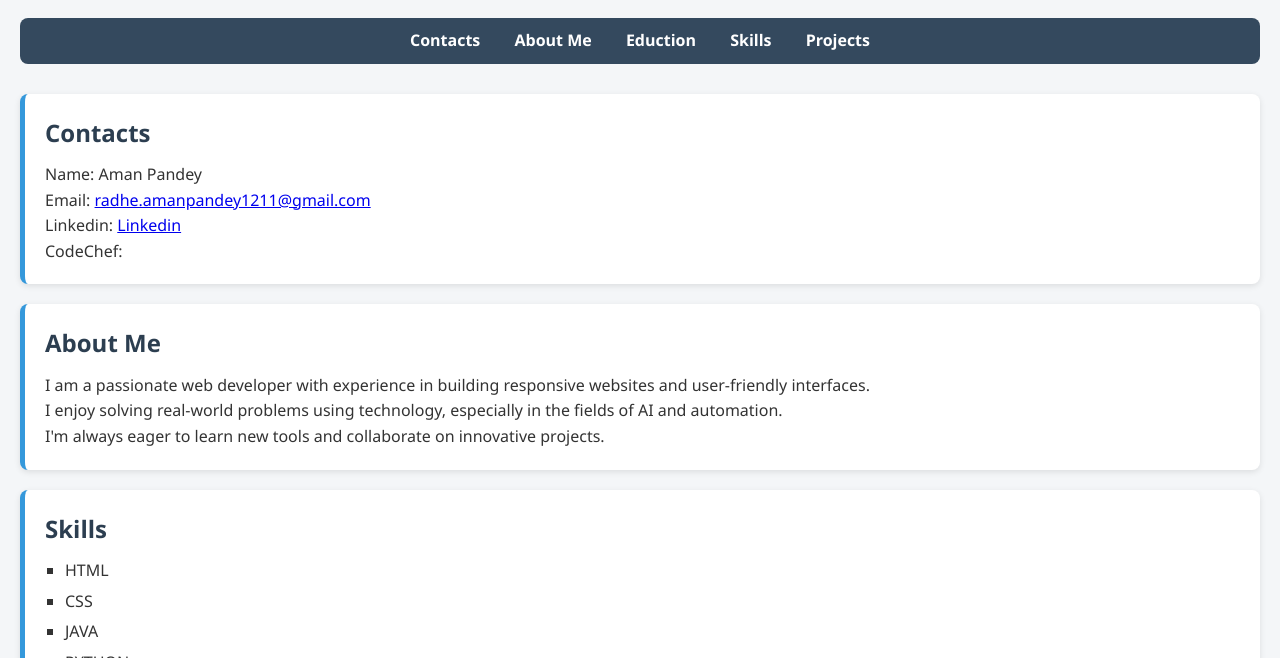
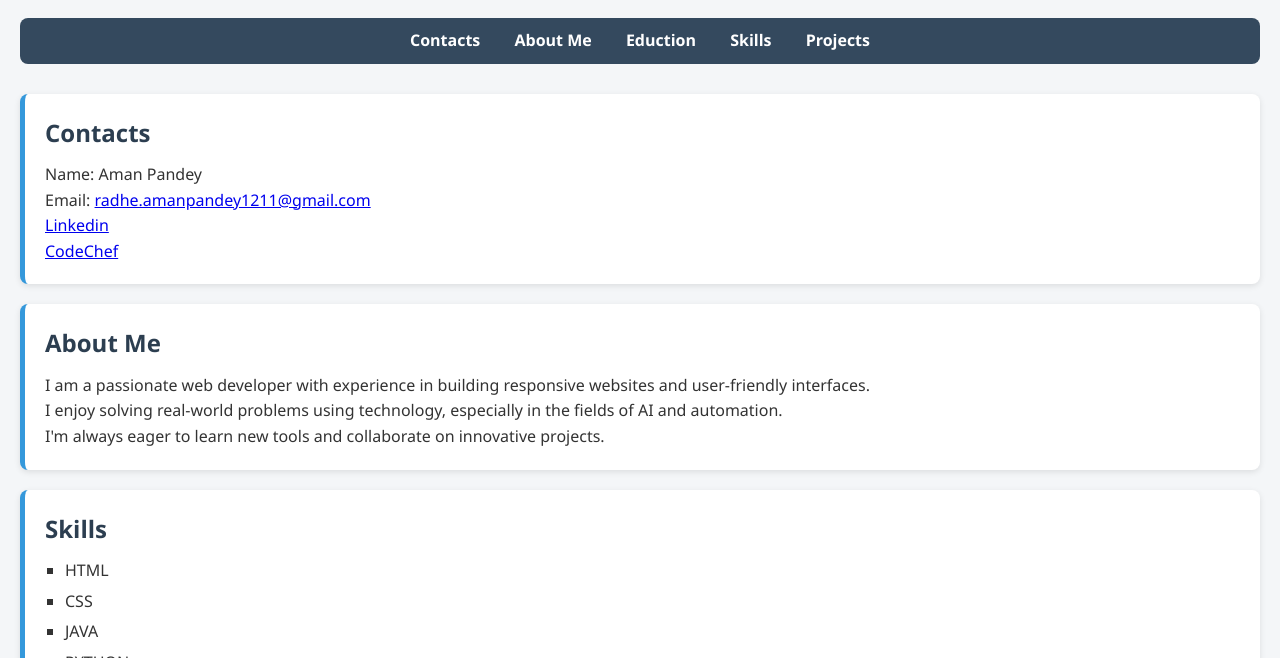
Before and after one commit to AmanPandey-12/Portfolio, a plain HTML site: page index.html in a window 1280 px wide. Shown: the part 142-800 px from the top of the page. Drawn offline with Linux system fonts and the light colour scheme.

Commit message:
Update index.html

```diff
--- a/index.html
+++ b/index.html
@@ -26,9 +26,9 @@
             <!-- <p>Email: <span id="Email">radhe.amanpandey1211@gmail.com</span></p> -->
              <p>Email: <a href="mailto:radhe.amanpandey1211@gmail.com">radhe.amanpandey1211@gmail.com</a></p>
             <!-- <p>Linkedin: <span id="Linkedin">www.linkedin.com/in/aman-pandey-student</span></p> -->
-             <p>Linkedin: <a href="https://www.linkedin.com/in/aman-pandey-student/" target="_blank">Linkedin</a></p>
+             <p> <a href="https://www.linkedin.com/in/aman-pandey-student/" target="_blank">Linkedin</a></p>
              <!-- <a href="www.linkedin.com/in/aman-pandey-student">Linkedin</a> -->
-             <p>CodeChef: <a href="https://www.codechef.com/users/amanpandey01" target="_blank"></a></p>
+             <p> <a href="https://www.codechef.com/users/amanpandey01" target="_blank">CodeChef</a></p>
         </main>
         <main>
             <h2>About Me</h2>
```
